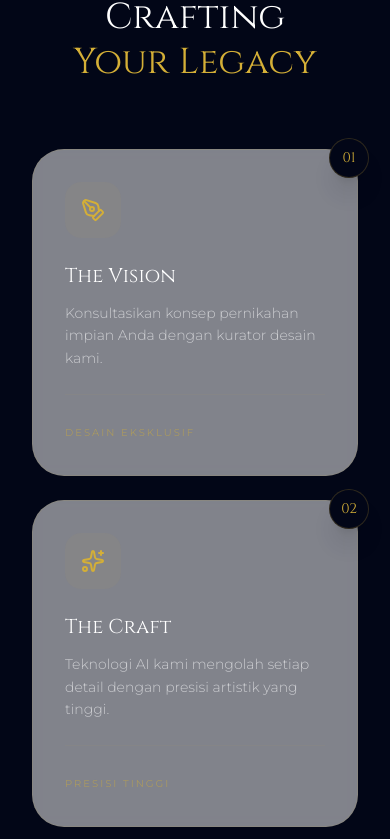
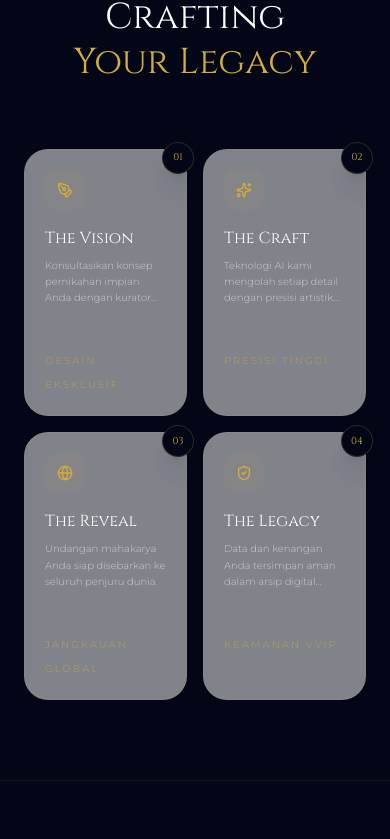
Before and after one commit to Adijoypro/undangin, a Next.js app: page / in a window 390 px wide. Shown: the part 930-1769 px from the top of the page. Built offline with nearby package versions, Linux system fonts and the light colour scheme; no server answers.

Commit message:
style: optimize methodology section for mobile 2x2 grid

```diff
--- a/src/components/landing/ExclusiveProcess.tsx
+++ b/src/components/landing/ExclusiveProcess.tsx
@@ -58,7 +58,7 @@ export default function ExclusiveProcess() {
           </motion.h2>
         </div>
 
-        <div className="grid grid-cols-1 md:grid-cols-2 lg:grid-cols-4 gap-6 md:gap-8 px-4 md:px-0">
+        <div className="grid grid-cols-2 lg:grid-cols-4 gap-4 md:gap-8 px-2 md:px-0">
           {steps.map((step, index) => (
             <motion.div
               key={index}
@@ -66,19 +66,19 @@ export default function ExclusiveProcess() {
               whileInView={{ opacity: 1, y: 0 }}
               viewport={{ once: true }}
               transition={{ delay: index * 0.2 }}
-              className="group relative p-8 rounded-[2rem] border border-wedding-gold/10 bg-white/50 backdrop-blur-sm hover:bg-white hover:border-wedding-gold/30 transition-all duration-500 hover:shadow-2xl hover:shadow-wedding-gold/5"
+              className="group relative p-5 md:p-10 rounded-[1.5rem] md:rounded-[2.5rem] border border-wedding-gold/10 bg-white/50 backdrop-blur-sm hover:bg-white hover:border-wedding-gold/30 transition-all duration-500 hover:shadow-2xl hover:shadow-wedding-gold/5"
             >
               {/* Step Number */}
-              <div className="absolute -top-3 -right-3 md:-top-4 md:-right-4 w-10 h-10 md:w-12 md:h-12 bg-wedding-base border border-wedding-gold/20 rounded-full flex items-center justify-center font-serif text-wedding-gold group-hover:bg-wedding-gold group-hover:text-white transition-colors duration-500 shadow-xl text-sm md:text-base">
+              <div className="absolute -top-2 -right-2 md:-top-4 md:-right-4 w-8 h-8 md:w-12 md:h-12 bg-wedding-base border border-wedding-gold/20 rounded-full flex items-center justify-center font-serif text-wedding-gold group-hover:bg-wedding-gold group-hover:text-white transition-colors duration-500 shadow-xl text-[10px] md:text-base">
                 0{index + 1}
               </div>
 
-              <div className="mb-6 text-wedding-gold bg-wedding-gold/5 w-14 h-14 md:w-16 md:h-16 rounded-2xl flex items-center justify-center group-hover:scale-110 transition-transform duration-500">
-                <div className="scale-75 md:scale-100">{step.icon}</div>
+              <div className="mb-4 md:mb-8 text-wedding-gold bg-wedding-gold/5 w-10 h-10 md:w-16 md:h-16 rounded-xl md:rounded-2xl flex items-center justify-center group-hover:scale-110 transition-transform duration-500">
+                <div className="scale-50 md:scale-100">{step.icon}</div>
               </div>
 
-              <h3 className="text-xl md:text-2xl font-serif mb-3 md:mb-4 text-wedding-text">{step.title}</h3>
-              <p className="text-sm md:text-base text-wedding-text/60 leading-relaxed font-light mb-6">
+              <h3 className="text-base md:text-2xl font-serif mb-2 md:mb-4 text-wedding-text">{step.title}</h3>
+              <p className="text-[10px] md:text-base text-wedding-text/60 leading-relaxed font-light mb-4 md:mb-6 line-clamp-3 md:line-clamp-none">
                 {step.description}
               </p>
 
```
